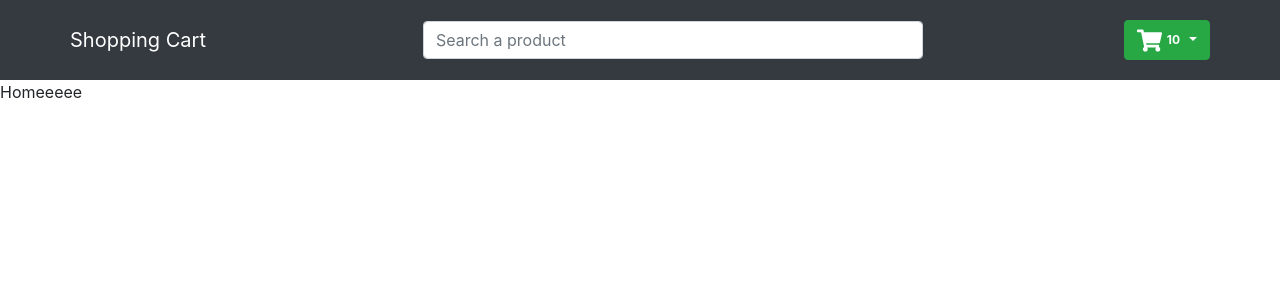
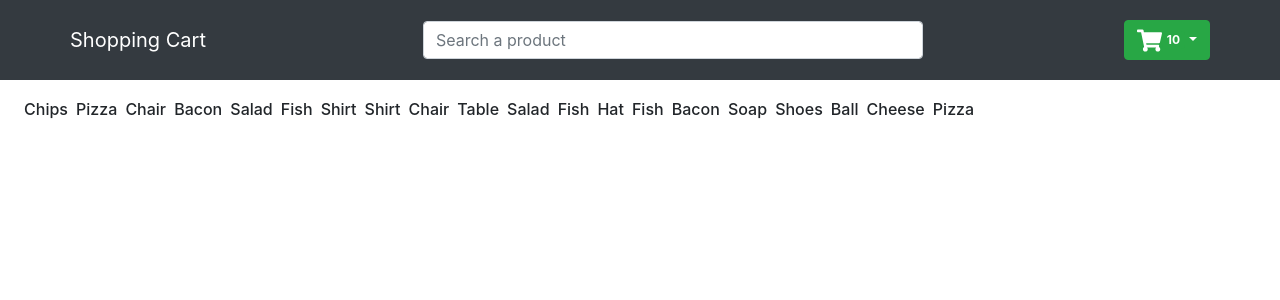
Before and after one commit to tanuja8/Shopping-cart, a React (Create React App) app: page / in a window 1280 px wide. Shown: the top 300 px of the page. Built offline with nearby package versions, Linux system fonts and the light colour scheme.

Commit message:
project updated

```diff
--- a/package.json
+++ b/package.json
@@ -3,6 +3,7 @@
   "version": "0.1.0",
   "private": true,
   "dependencies": {
+    "@faker-js/faker": "^8.0.1",
     "@testing-library/jest-dom": "^5.16.5",
     "@testing-library/react": "^13.4.0",
     "@testing-library/user-event": "^13.5.0",
--- a/src/Component/Context.js
+++ /dev/null
@@ -1,24 +0,0 @@
-import React from 'react'
-import { createContext } from 'react'
-import faker from "faker";
-const cart=createContext();
-const Context = ({children}) => {
-    const products=[...Array(20)].map(()=>({
-        id:faker.datatype.uuid(),
-        name:faker.commerce.productName(),
-        price:faker.commerce.price(),
-        image:faker.random.image(),
-        inStock: faker.random.arrayElement([0,3,5,6,7]),
-        fastDelivery:faker.datatype.boolean(),
-        ratings:faker.random.arrayElement([1,2,3,4,5]),
-
-    }));
-    console.log(products)
-  return (
-    <cart.Provider>
-        {children}
-    </cart.Provider>
-  )
-}
-
-export default Context
--- /dev/null
+++ b/src/Component/Context/Context.js
@@ -0,0 +1,35 @@
+import { faker } from '@faker-js/faker';
+import React, { useReducer } from 'react'
+import { createContext } from 'react'
+import { cartReducer } from './Reducer';
+import { useContext } from 'react';
+
+const Cart=createContext();
+const Context = ({children}) => {
+    const products=[...Array(20)].map(()=>({
+        id:faker.string.uuid(),
+        name:faker.commerce.product(),
+        price:faker.commerce.price(),
+        image:faker.image.food(),
+        test:faker,
+        inStock: faker.random.numeric(),
+        fastDelivery:faker.datatype.boolean(),
+        ratings:faker.random.numeric(),
+
+    }));
+    const [state,dispatch]=useReducer(cartReducer,{
+          products:products,
+          Cart:[]
+    })
+  return (
+    <Cart.Provider value={{state,dispatch}}>
+        {children}
+    </Cart.Provider>
+  )
+}
+
+export default Context;
+export const CartState=()=>{
+  return useContext(Cart
+    )
+}
--- /dev/null
+++ b/src/Component/Context/Reducer.js
@@ -0,0 +1,8 @@
+export const cartReducer=(state,action)=>{
+    switch(action.type){
+
+
+        default:
+            return state;
+    }
+};
--- a/src/Component/Home.js
+++ b/src/Component/Home.js
@@ -1,10 +1,22 @@
 import React from 'react'
+import { CartState } from './Context/Context'
+import Singleproduct from './Singleproduct';
+import "./Style.css";
 
-function Home() {
+const Home=() => {
+  const {
+    state:{products},}=CartState();
+  console.log(products);
   return (
-    <div>
-      Homeeeee
-    </div>
+<div className='home'>
+  {/* <Filter/> */}
+  <div className='productcontainer'>
+  {products.map((prod)=>{
+    return<h6><Singleproduct prod={prod} key={prod.id}>
+      </Singleproduct></h6>
+  })}
+</div>
+</div>
   )
 }
 
--- /dev/null
+++ b/src/Component/Singleproduct.js
@@ -0,0 +1,11 @@
+import React from 'react'
+
+const Singleproduct = ({prod}) => {
+  return (
+    <div>
+      {prod.name}
+    </div>
+  )
+}
+
+export default Singleproduct
--- /dev/null
+++ b/src/Component/Style.css
@@ -0,0 +1,11 @@
+.home{
+    display: flex;
+}
+
+.productcontainer{
+    display: flex;
+    width: 78%;
+    padding: 20px;
+    flex-wrap: wrap;
+    justify-content: space-around;
+}
--- a/src/index.js
+++ b/src/index.js
@@ -3,13 +3,14 @@ import ReactDOM from 'react-dom/client';
 import './index.css';
 import App from './App';
 import 'bootstrap/dist/css/bootstrap.min.css';
-import Context from './Component/Context';
+import Context from './Component/Context/Context';
+
 
 const root = ReactDOM.createRoot(document.getElementById('root'));
 root.render(
   <React.StrictMode>
- <Context>
- <App />
- </Context>
+   <Context>
+    <App></App>
+   </Context>
   </React.StrictMode>
 );
```
Also changed, not shown: src/Component/Filter.js (added), 1 other file (tests, documents, lock files or other folders).
